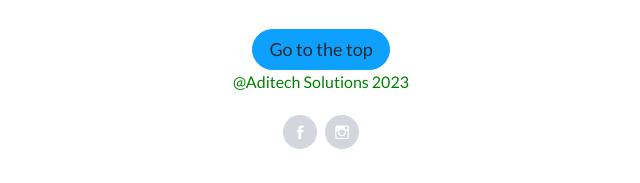
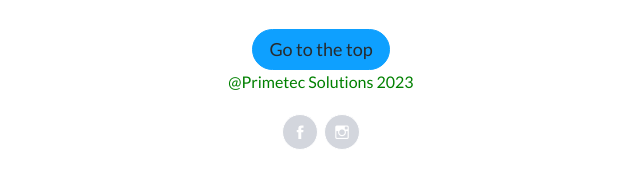
Before and after one commit to Adiga77/iamadokwumichael, a plain HTML site: page projects-grid-cards.html in a window 1280 px wide. Shown: the part 1028-1211 px from the top of the page, 319-959 px from the left. Drawn offline with Linux system fonts and the light colour scheme; files whose address does not match are found by name.

Commit message:
Update projects-grid-cards.html

```diff
--- a/projects-grid-cards.html
+++ b/projects-grid-cards.html
@@ -85,7 +85,7 @@
     <footer class="page-footer">
         <div class="container">
             <a href="#body-section" class="btn btn-primary text-center" style="text-decoration: none; ">Go to the top</a>
-            <p style="color: green;">@Aditech Solutions 2023</p>
+            <p style="color: green;">@Primetec Solutions 2023</p>
             <div class="social-icons"><a href="https://www.facebook.com/profile.php?id=100073185824558"><i class="icon ion-social-facebook"></i></a><a href="https://instagram.com/mike_greater?igshid=NTc4MTlwNjQ2YQ=="><i class="icon ion-social-instagram-outline"></i></a></div>
         </div>
     </footer>
```
